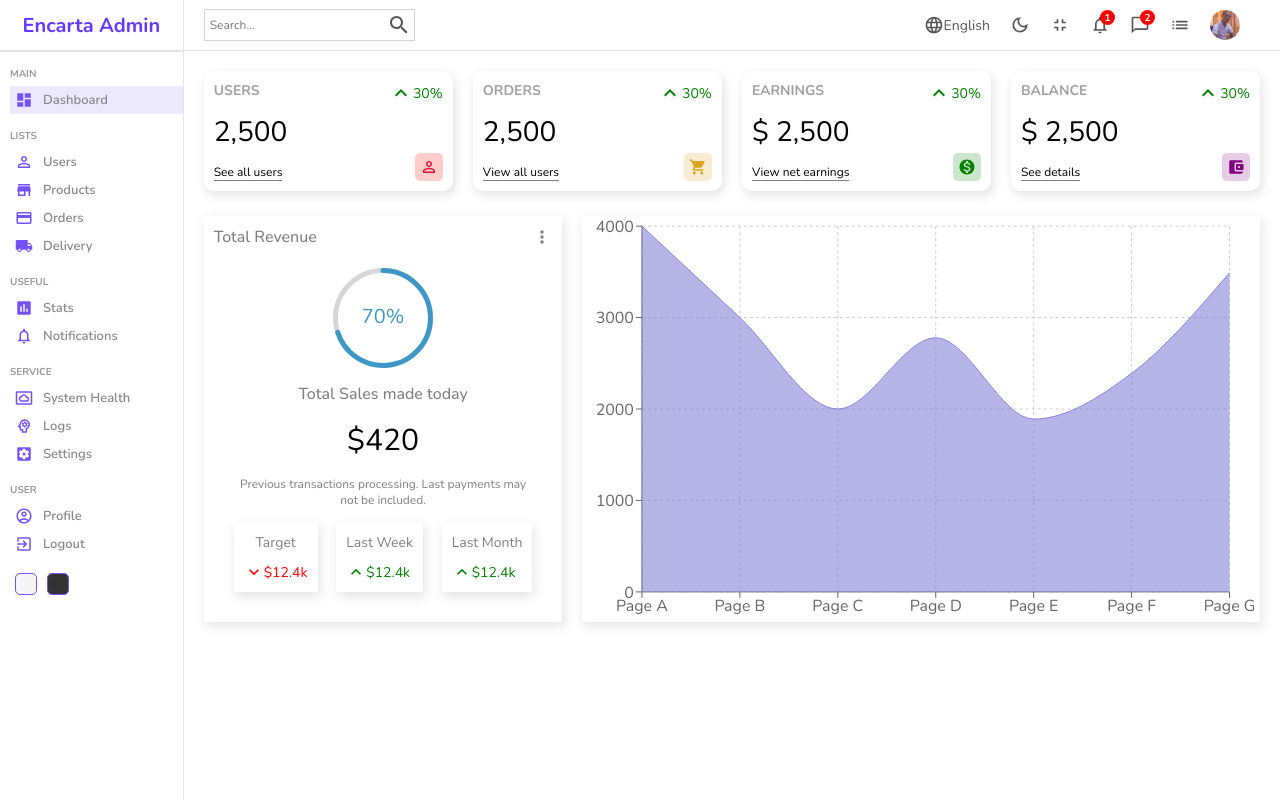
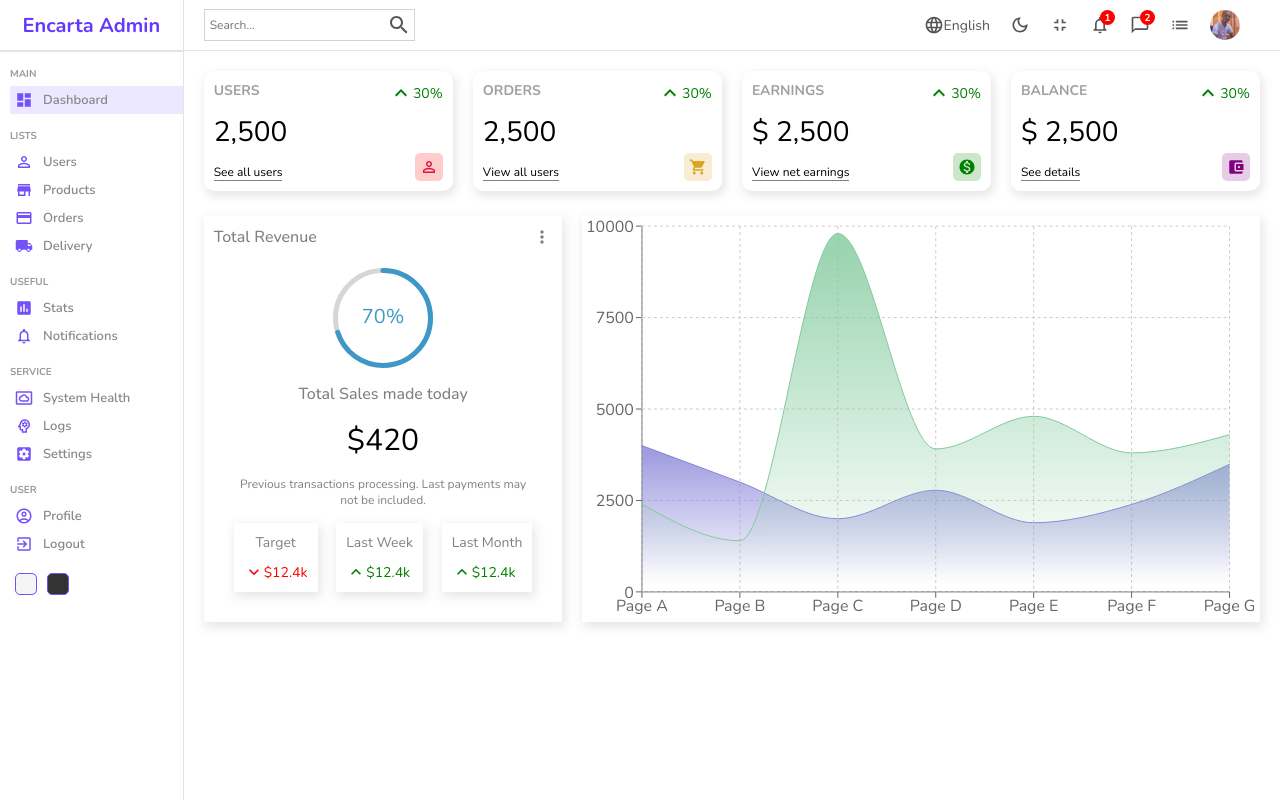
Before and after one commit to anyars-encarta/dashboard-admin, a React (Create React App) app: page / in a window 1280 px wide. Built offline with nearby package versions, Linux system fonts and the light colour scheme.

Commit message:
Change the chart type

```diff
--- a/src/components/normalChart/NormalChart.jsx
+++ b/src/components/normalChart/NormalChart.jsx
@@ -6,22 +6,24 @@
 const NormalChart = () => {
   return (
     <div className='normalChart'><ResponsiveContainer width="100%" height="100%">
-      <AreaChart
-        width={500}
-        height={400}
-        data={data}
-        margin={{
-          top: 10,
-          right: 30,
-          left: 0,
-          bottom: 0,
-        }}
-      >
-        <CartesianGrid strokeDasharray="3 3" />
+      <AreaChart width={730} height={250} data={data}
+        margin={{ top: 10, right: 30, left: 0, bottom: 0 }}>
+        <defs>
+          <linearGradient id="colorUv" x1="0" y1="0" x2="0" y2="1">
+            <stop offset="5%" stopColor="#8884d8" stopOpacity={0.8} />
+            <stop offset="95%" stopColor="#8884d8" stopOpacity={0} />
+          </linearGradient>
+          <linearGradient id="colorPv" x1="0" y1="0" x2="0" y2="1">
+            <stop offset="5%" stopColor="#82ca9d" stopOpacity={0.8} />
+            <stop offset="95%" stopColor="#82ca9d" stopOpacity={0} />
+          </linearGradient>
+        </defs>
         <XAxis dataKey="name" />
         <YAxis />
+        <CartesianGrid strokeDasharray="3 3" />
         <Tooltip />
-        <Area type="monotone" dataKey="uv" stroke="#8884d8" fill="#8884d8" />
+        <Area type="monotone" dataKey="uv" stroke="#8884d8" fillOpacity={1} fill="url(#colorUv)" />
+        <Area type="monotone" dataKey="pv" stroke="#82ca9d" fillOpacity={1} fill="url(#colorPv)" />
       </AreaChart>
     </ResponsiveContainer></div>
   )
--- a/src/pages/home/home.scss
+++ b/src/pages/home/home.scss
@@ -13,6 +13,8 @@
 
         .charts {
             padding: 5px 20px;
+            display: flex;
+            flex-wrap: wrap;
         }
     }
 }
```
